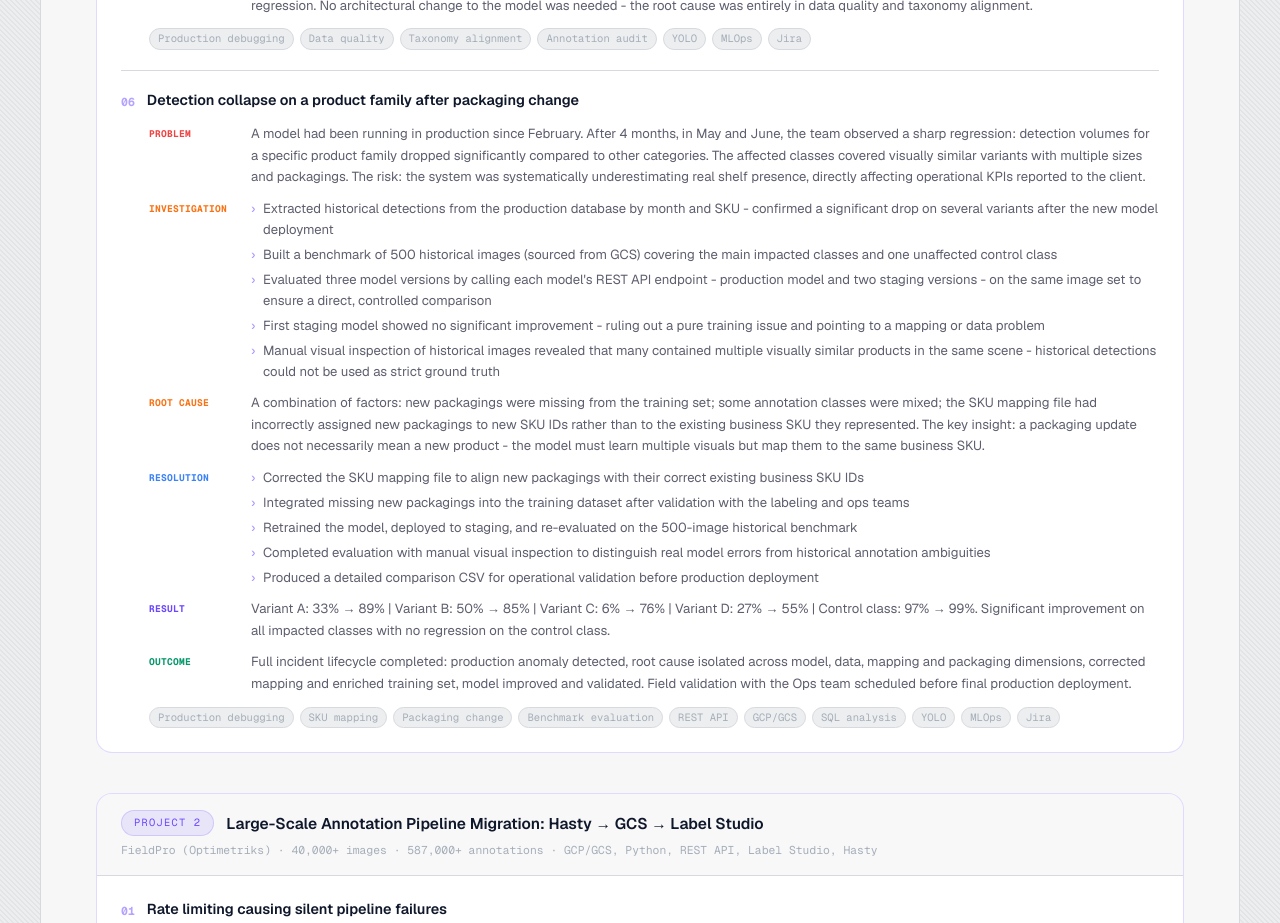
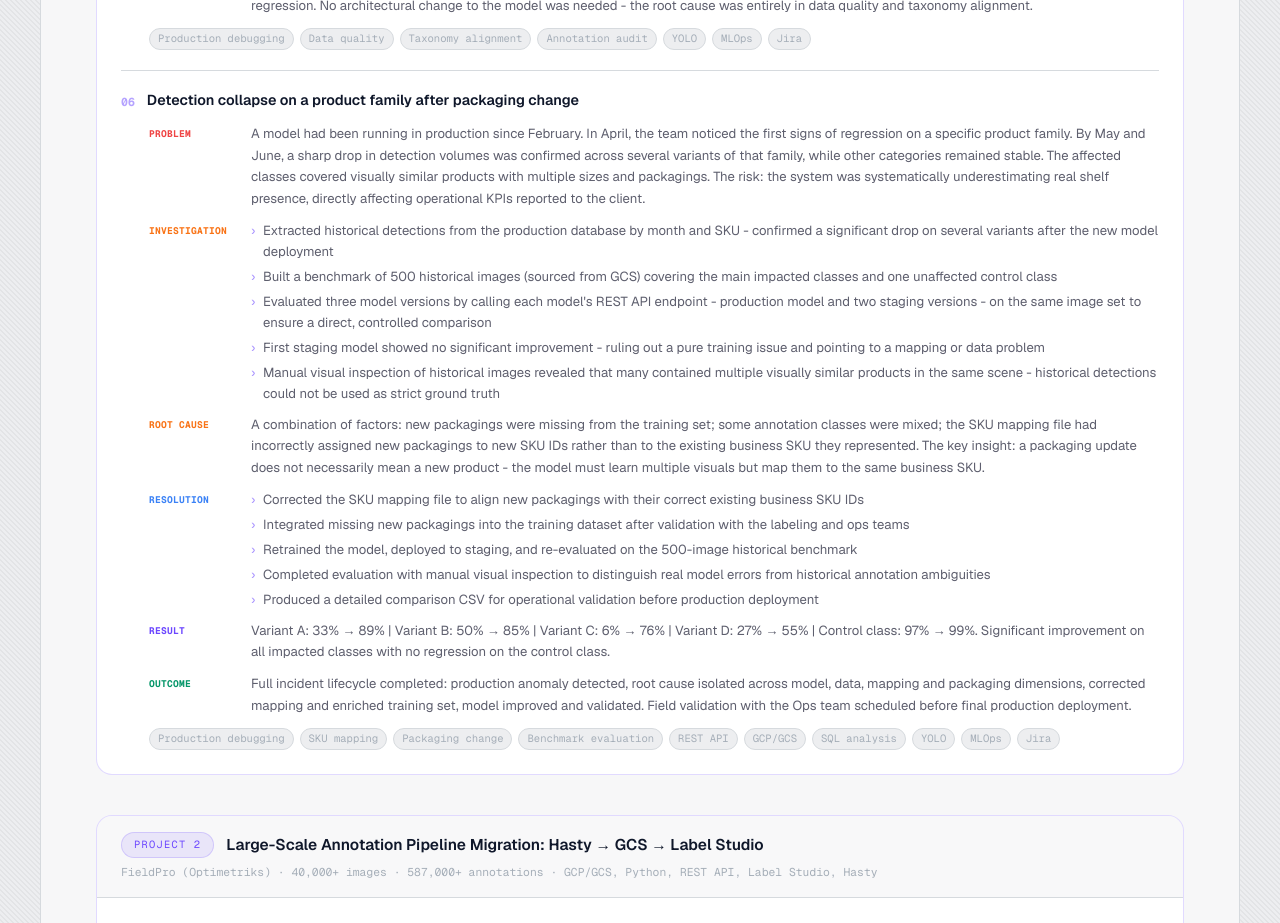
Before and after one commit to PRISCILLE7/priscille-portfolio, a Next.js app: page / in a window 1280 px wide. Shown: the part 8280-9203 px from the top of the page. Built offline with nearby package versions, Linux system fonts and the light colour scheme.

Commit message:
Fix regression timeline: noticed April, sharp drop confirmed May-June

```diff
--- a/components/ProblemSolving.tsx
+++ b/components/ProblemSolving.tsx
@@ -213,7 +213,7 @@ const projects: Project[] = [
             label: "PROBLEM",
             labelColor: "text-red-500",
             content:
-              "A model had been running in production since February. After 4 months, in May and June, the team observed a sharp regression: detection volumes for a specific product family dropped significantly compared to other categories. The affected classes covered visually similar variants with multiple sizes and packagings. The risk: the system was systematically underestimating real shelf presence, directly affecting operational KPIs reported to the client.",
+              "A model had been running in production since February. In April, the team noticed the first signs of regression on a specific product family. By May and June, a sharp drop in detection volumes was confirmed across several variants of that family, while other categories remained stable. The affected classes covered visually similar products with multiple sizes and packagings. The risk: the system was systematically underestimating real shelf presence, directly affecting operational KPIs reported to the client.",
           },
           {
             label: "INVESTIGATION",
```
